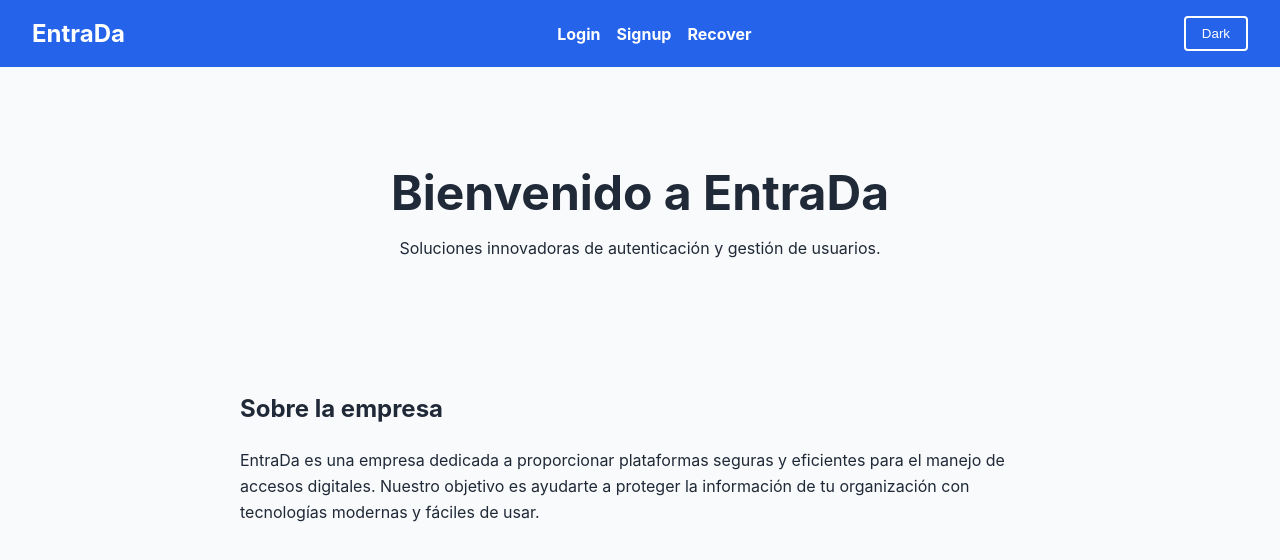
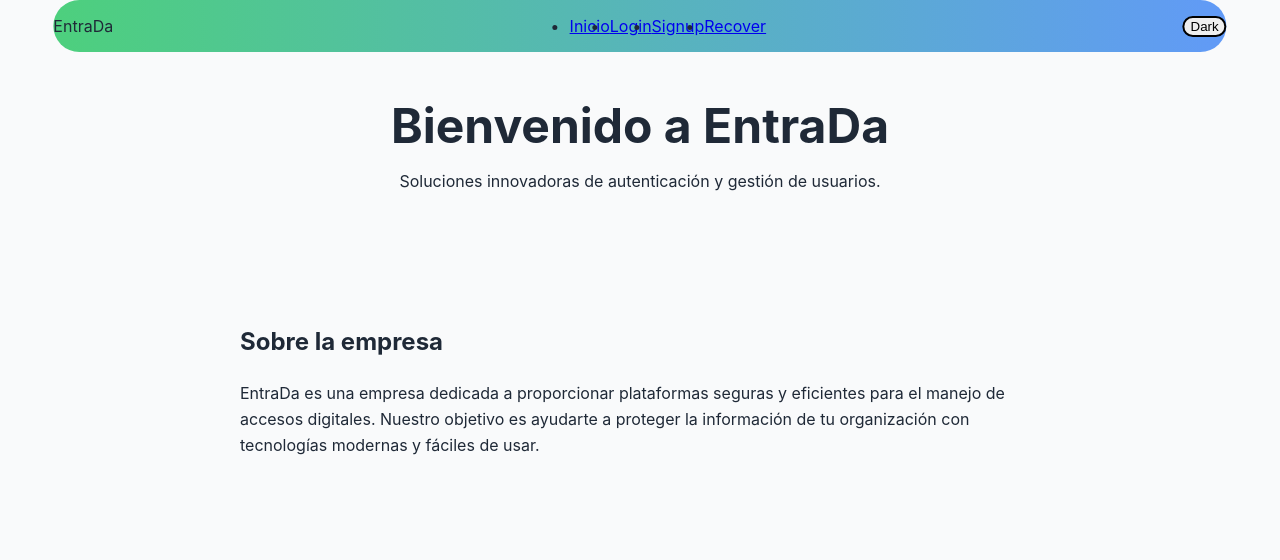
Before and after one commit to p2pdevmedia/EntraDa, a Next.js app: page / in a window 1280 px wide. Shown: the top 560 px of the page. Built offline with nearby package versions, Linux system fonts and the light colour scheme.

Commit message:
Add global floating gradient navbar

```diff
--- /dev/null
+++ b/src/components/Navbar.tsx
@@ -0,0 +1,28 @@
+import Link from 'next/link';
+import { useState, useEffect } from 'react';
+
+export default function Navbar() {
+  const [darkMode, setDarkMode] = useState(false);
+
+  useEffect(() => {
+    document.body.classList.toggle('dark', darkMode);
+  }, [darkMode]);
+
+  return (
+    <nav className="bg-primary-gradient fixed top-4 left-1/2 transform -translate-x-1/2 w-11/12 max-w-4xl mx-auto rounded-full shadow-lg backdrop-blur-md flex items-center justify-between px-6 py-3 text-white z-50">
+      <div className="font-bold">EntraDa</div>
+      <ul className="flex space-x-4">
+        <li><Link href="/">Inicio</Link></li>
+        <li><Link href="/login">Login</Link></li>
+        <li><Link href="/signup">Signup</Link></li>
+        <li><Link href="/recover">Recover</Link></li>
+      </ul>
+      <button
+        onClick={() => setDarkMode(!darkMode)}
+        className="border-2 border-white rounded-full px-3 py-1"
+      >
+        {darkMode ? 'Light' : 'Dark'}
+      </button>
+    </nav>
+  );
+}
--- a/src/pages/_app.tsx
+++ b/src/pages/_app.tsx
@@ -1,6 +1,14 @@
 import type { AppProps } from 'next/app';
 import '../styles/globals.css';
+import Navbar from '../components/Navbar';
 
 export default function MyApp({ Component, pageProps }: AppProps) {
-  return <Component {...pageProps} />;
+  return (
+    <>
+      <Navbar />
+      <div className="pt-20">
+        <Component {...pageProps} />
+      </div>
+    </>
+  );
 }
--- a/src/pages/index.tsx
+++ b/src/pages/index.tsx
@@ -1,27 +1,6 @@
-import Link from 'next/link';
-import { useEffect, useState } from 'react';
-
 export default function Home() {
-  const [darkMode, setDarkMode] = useState(false);
-
-  useEffect(() => {
-    document.body.classList.toggle('dark', darkMode);
-  }, [darkMode]);
-
   return (
     <>
-      <nav className="navbar">
-        <div className="logo">EntraDa</div>
-        <ul className="nav-links">
-          <li><Link href="/login">Login</Link></li>
-          <li><Link href="/signup">Signup</Link></li>
-          <li><Link href="/recover">Recover</Link></li>
-        </ul>
-        <button className="dark-toggle" onClick={() => setDarkMode(!darkMode)}>
-          {darkMode ? 'Light' : 'Dark'}
-        </button>
-      </nav>
-
       <header className="hero">
         <h1>Bienvenido a EntraDa</h1>
         <p>Soluciones innovadoras de autenticación y gestión de usuarios.</p>
--- a/src/styles/globals.css
+++ b/src/styles/globals.css
@@ -6,6 +6,7 @@
   --bg-color: #f9fafb;
   --text-color: #1f2937;
   --primary-color: #2563eb;
+  --primary-gradient: linear-gradient(to right, rgba(34,197,94,0.8), rgba(59,130,246,0.8));
 }
 
 body {
@@ -21,46 +22,6 @@ body {
   --text-color: #f9fafb;
 }
 
-.navbar {
-  display: flex;
-  justify-content: space-between;
-  align-items: center;
-  padding: 1rem 2rem;
-  background: var(--primary-color);
-  color: #fff;
-}
-
-.logo {
-  font-size: 1.5rem;
-  font-weight: bold;
-}
-
-.nav-links {
-  list-style: none;
-  display: flex;
-  gap: 1rem;
-  margin: 0;
-  padding: 0;
-}
-
-.nav-links a {
-  color: #fff;
-  text-decoration: none;
-  font-weight: bold;
-}
-
-.dark .navbar {
-  background: #111827;
-}
-
-.dark-toggle {
-  background: transparent;
-  border: 2px solid #fff;
-  color: #fff;
-  padding: 0.5rem 1rem;
-  border-radius: 4px;
-  cursor: pointer;
-}
 
 .hero {
   text-align: center;
@@ -78,3 +39,9 @@ body {
   padding: 2rem;
   line-height: 1.6;
 }
+
+@layer utilities {
+  .bg-primary-gradient {
+    background: var(--primary-gradient);
+  }
+}
```
